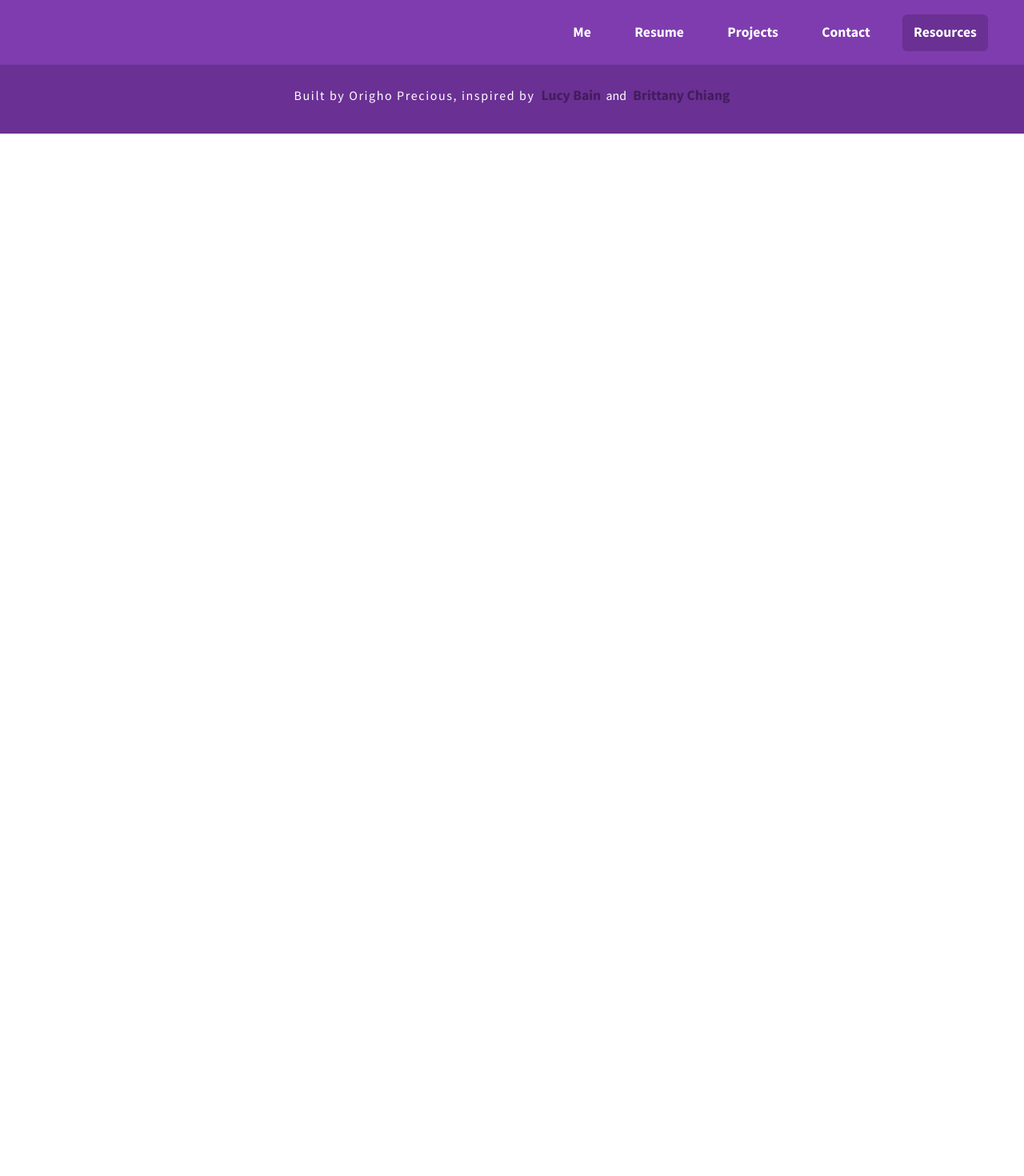
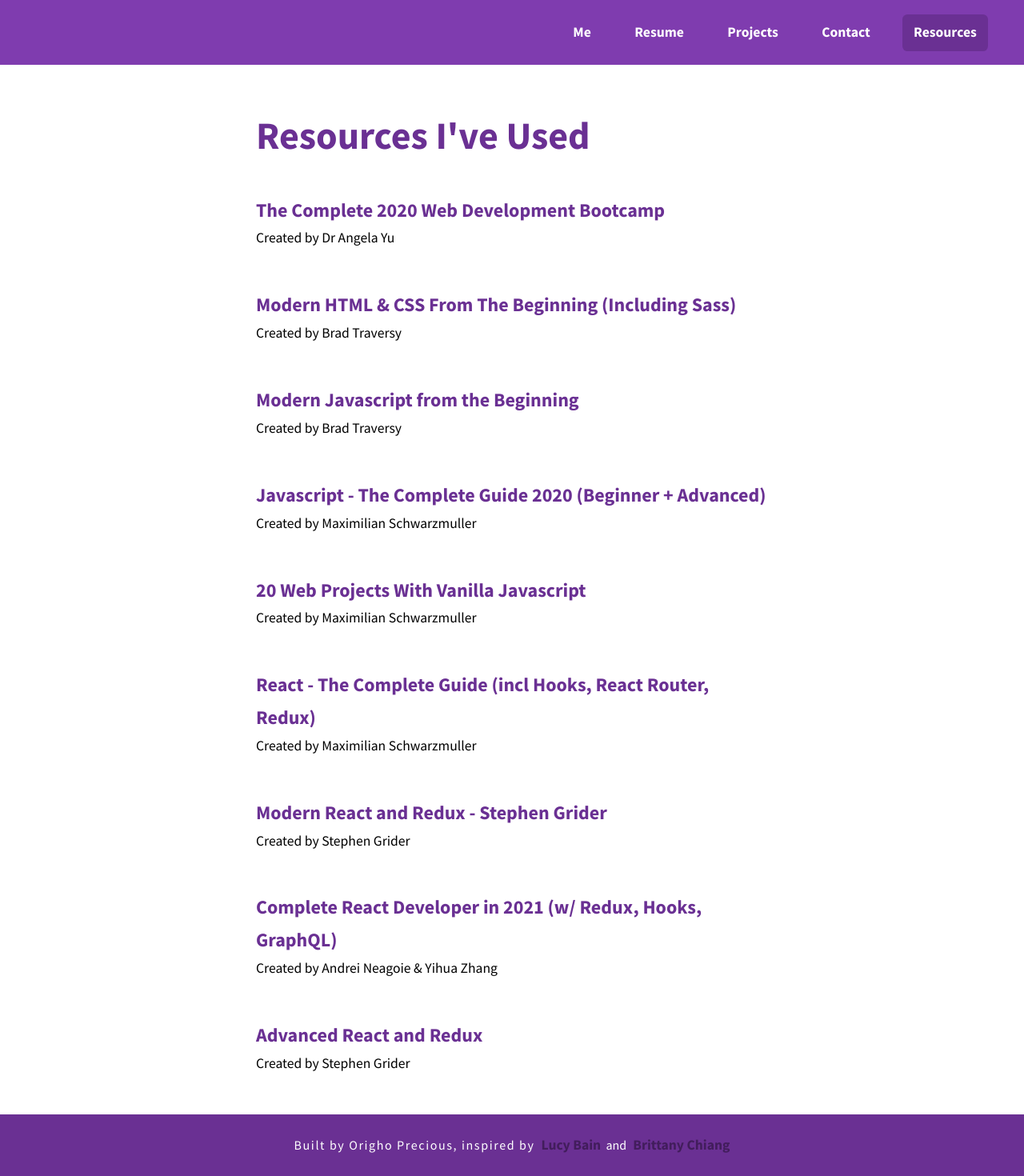
Before and after one commit to Origho-precious/my-portfolio, a React (Create React App) app: page /resources in a window 1280 px wide. Shown: the top 1470 px of the page at 80% size. Before the commit the page ends 800 px from the top, so only its background shows below. Built offline with nearby package versions, Linux system fonts and the light colour scheme.

Commit message:
Adding resources page and some fixes

```diff
--- a/src/App.js
+++ b/src/App.js
@@ -7,6 +7,7 @@ import Homepage from './pages/home';
 import Resume from './pages/resume';
 import Projects from './pages/projects';
 import Contact from './pages/contact';
+import Resources from './pages/resources';
 
 const App = () => {
   return (
@@ -17,6 +18,7 @@ const App = () => {
         <Route path='/resume' exact component={Resume} />
         <Route path='/projects' exact component={Projects} />
         <Route path='/contact' exact component={Contact} />
+        <Route path='/resources' exact component={Resources} />
       </Switch>
       <Footer/>
     </div>
--- a/src/components/experiences/experiences.module.scss
+++ b/src/components/experiences/experiences.module.scss
@@ -21,6 +21,7 @@
             margin-left: -3px;
             transition: all 0.7s;
             border-left: 3px solid transparent;
+            cursor: pointer;
 
             &:hover{
                 background: #d39cfa;
--- /dev/null
+++ b/src/pages/resources/index.jsx
@@ -0,0 +1,104 @@
+import React from 'react';
+import styles from './resources.module.scss';
+
+const Resources = () => {
+    return (
+      <div className={styles.Resources}>
+        <h1>Resources I've Used</h1>
+        <ul className={styles.list}>
+          <li>
+            <a
+              href="https://www.udemy.com/course/the-complete-web-development-bootcamp/learn/"
+              target="_blank"
+              rel="noopener noreferrer"
+            >
+              The Complete 2020 Web Development Bootcamp
+            </a>
+            <small>Created by Dr Angela Yu</small>
+          </li>
+          <li>
+            <a
+              href="https://www.udemy.com/course/modern-html-css-from-the-beginning/"
+              target="_blank"
+              rel="noopener noreferrer"
+            >
+              Modern HTML & CSS From The Beginning (Including Sass)
+            </a>
+            <small>Created by Brad Traversy</small>
+          </li>
+          <li>
+            <a
+              href="https://www.udemy.com/course/modern-javascript-from-the-beginning/"
+              target="_blank"
+              rel="noopener noreferrer"
+            >
+              Modern Javascript from the Beginning
+            </a>
+            <small>Created by Brad Traversy</small>
+          </li>
+          <li>
+            <a
+              href="https://www.udemy.com/course/javascript-the-complete-guide-2020-beginner-advanced/learn/"
+              target="_blank"
+              rel="noopener noreferrer"
+            >
+              Javascript - The Complete Guide 2020 (Beginner + Advanced)
+            </a>
+            <small>Created by Maximilian Schwarzmuller</small>
+          </li>
+          <li>
+            <a
+              href="https://www.udemy.com/course/javascript-the-complete-guide-2020-beginner-advanced/learn/"
+              target="_blank"
+              rel="noopener noreferrer"
+            >
+              20 Web Projects With Vanilla Javascript
+            </a>
+            <small>Created by Maximilian Schwarzmuller</small>
+          </li>
+          <li>
+            <a
+              href="https://www.udemy.com/course/react-the-complete-guide-incl-redux/"
+              target="_blank"
+              rel="noopener noreferrer"
+            >
+              React - The Complete Guide (incl Hooks, React Router, Redux)
+            </a>
+            <small>Created by Maximilian Schwarzmuller</small>
+          </li>
+          <li>
+            <a
+              href="https://www.udemy.com/course/react-redux/learn/"
+              target="_blank"
+              rel="noopener noreferrer"
+            >
+              Modern React and Redux - Stephen Grider
+            </a>
+            <small>Created by Stephen Grider</small>
+          </li>
+          <li>
+            <a
+              href="https://www.udemy.com/course/complete-react-developer-zero-to-mastery/"
+              target="_blank"
+              rel="noopener noreferrer"
+            >
+              Complete React Developer in 2021 (w/ Redux, Hooks, GraphQL)
+            </a>
+            <small>Created by Andrei Neagoie & Yihua Zhang</small>
+          </li>
+          <li>
+            <a
+              href="https://www.udemy.com/course/react-redux-tutorial/"
+              target="_blank"
+              rel="noopener noreferrer"
+            >
+              Advanced React and Redux
+            </a>
+            <small>Created by Stephen Grider</small>
+          </li>
+        </ul>
+      </div>
+    );
+}
+
+export default Resources;
--- /dev/null
+++ b/src/pages/resources/resources.module.scss
@@ -0,0 +1,35 @@
+.Resources{
+  max-width: 50%;
+  margin: 3rem auto;
+
+  & h1 {
+    color: #6a3093;
+    font-size: 3rem;
+    font-weight: 700;
+  }
+
+  & ul{
+    list-style: none;
+    margin-top: 2rem;
+
+    & li {
+      margin-bottom: 3rem;
+
+      & a{
+        font-size: 1.5rem;
+        font-weight: 700;
+        display: block;
+        color: #6a3093;
+
+        &:hover{
+          text-decoration: underline;
+        }
+      }
+
+      & small{
+        font-size: 1.1rem;
+        font-weight: 500;
+      }
+    }
+  }
+}
--- a/src/pages/resume/index.jsx
+++ b/src/pages/resume/index.jsx
@@ -41,6 +41,10 @@ const Resume = () => {
             </li>
             <li>
               <i className="fas fa-play"></i>
+              <p>Firebase</p>
+            </li>
+            <li>
+              <i className="fas fa-play"></i>
               <p>Nextjs</p>
             </li>
             <li>
```
Also changed, not shown: 1 other file (tests, documents, lock files or other folders).
